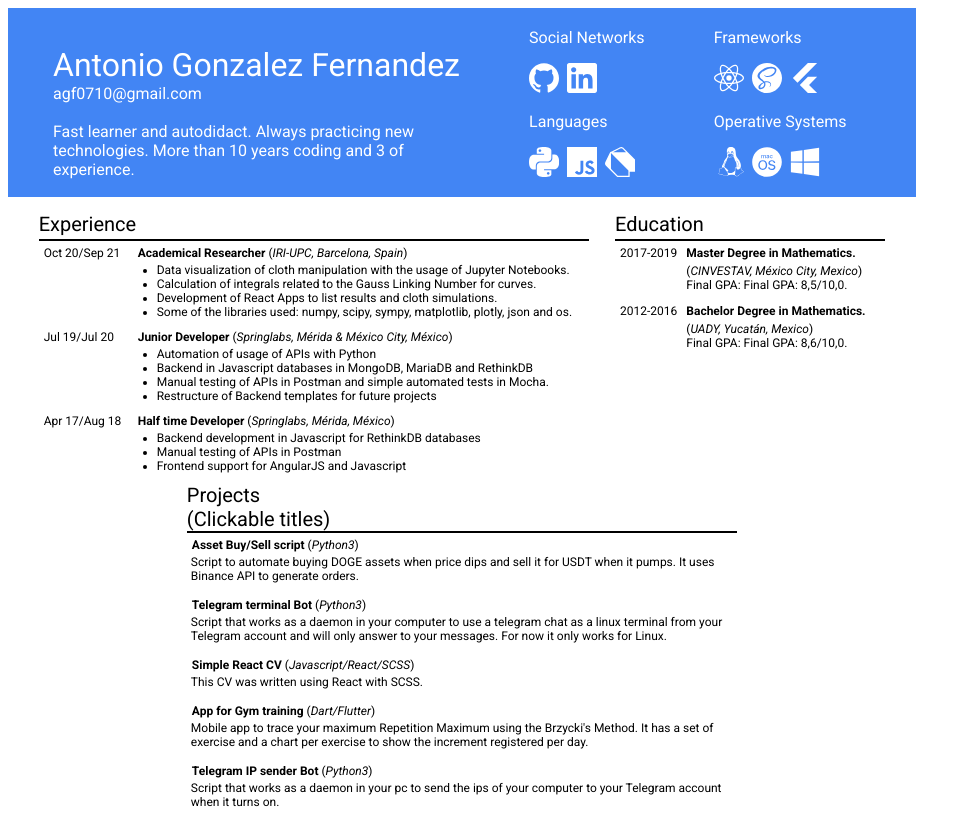
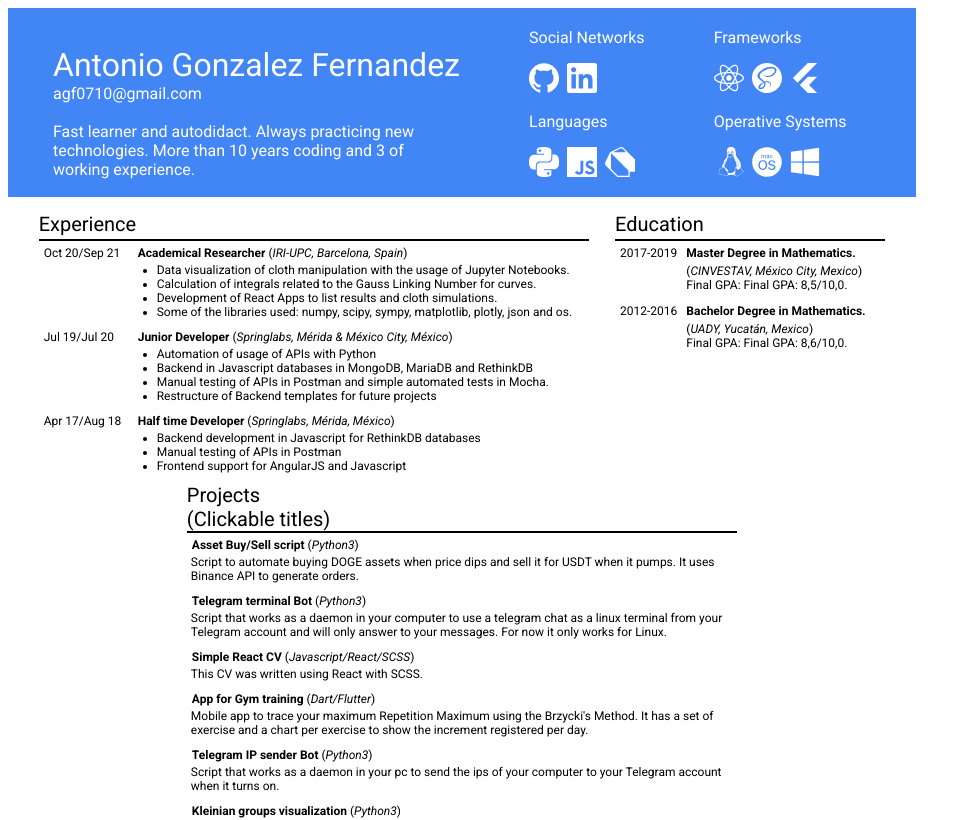
Before and after one commit to iam-agf/react-cv, a React (Create React App) app: page / in a window 1280 px wide. Shown: the top 820 px of the page, without its empty margins (0-971 px from the left). Built offline with nearby package versions, Linux system fonts and the light colour scheme.

Commit message:
working experience + spacing missing

```diff
--- a/src/react/lower/Projects.jsx
+++ b/src/react/lower/Projects.jsx
@@ -16,7 +16,7 @@ class Projects extends React.Component {
                         {
                             projectsData.map((value) => {
                                 return (
-                                    <div style={{paddingBottom:"10px"}}>
+                                    <div style={{paddingBottom:"6px"}}>
                                         <tr>
                                         <td>
                                             <strong><a target='_blank' href={value.link}>
--- a/src/react/upper/NameDescription.jsx
+++ b/src/react/upper/NameDescription.jsx
@@ -16,7 +16,7 @@ class NameDescription extends React.Component {
                     agf0710@gmail.com
                 </div>
                 <div class='description-section'>
-                    Fast learner and autodidact. Always practicing new technologies. More than 10 years coding and 3 of experience.
+                    Fast learner and autodidact. Always practicing new technologies. More than 10 years coding and 3 of working experience.
                 </div>
             </div>
         );
```
